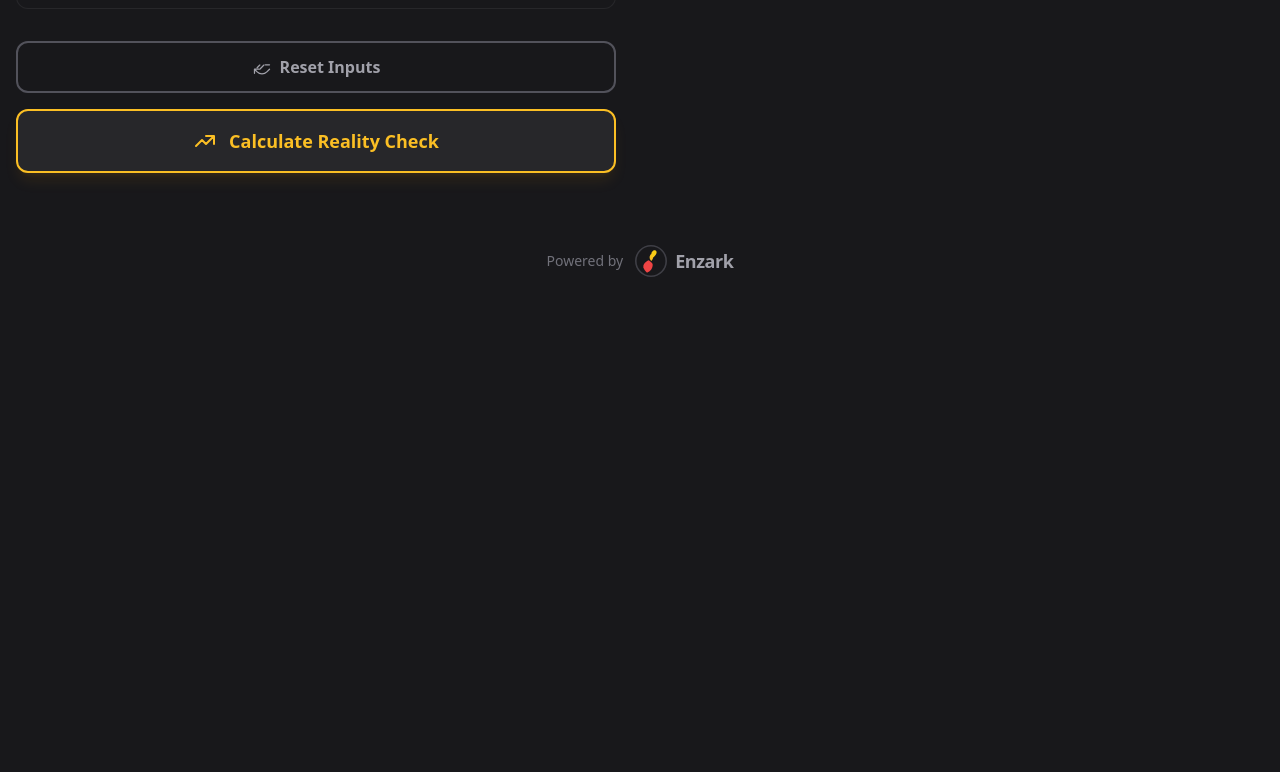
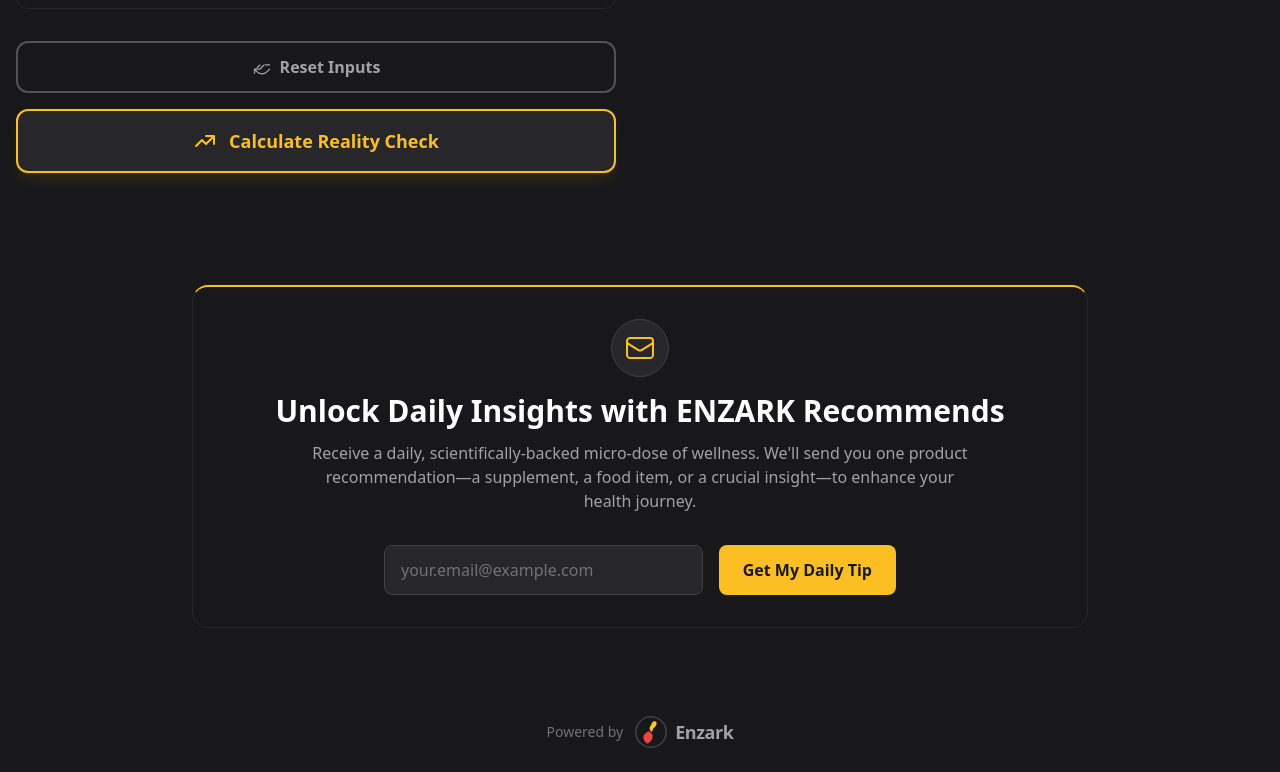
Before and after one commit to APAS2025/Burn, a React (Vite) app: page / in a window 1280 px wide. Shown: the part 1969-2741 px from the top of the page. Before the commit the page ends 2270 px from the top, so only its background shows below. Built offline with nearby package versions, Linux system fonts and the light colour scheme; no server answers.

Commit message:
feat: Add subscription signup component
Introduces a new `SubscriptionCard` component and integrates it into the main `App` layout. This component allows users to sign up for daily wellness insights via email. Also adds a `MailIcon` to the icon library.

```diff
--- a/App.tsx
+++ b/App.tsx
@@ -1,3 +1,4 @@
+
 
 
 import React, { useState, useCallback, useEffect } from 'react';
@@ -14,6 +15,7 @@ import { PlusIcon, SparklesIcon, DatabaseIcon, CameraIcon, ChartLineIcon, ResetI
 import LoadingAnalysis from './components/LoadingAnalysis';
 import EnzarkLogo from './components/EnzarkLogo';
 import ShareAppButton from './components/ShareAppButton';
+import SubscriptionCard from './components/SubscriptionCard';
 
 
 const App: React.FC = () => {
@@ -235,6 +237,9 @@ const App: React.FC = () => {
           </div>
         </div>
       </main>
+      <section className="container mx-auto px-4">
+        <SubscriptionCard />
+      </section>
       <footer className="container mx-auto flex justify-center items-center py-6">
         <EnzarkLogo />
       </footer>
--- a/components/Icons.tsx
+++ b/components/Icons.tsx
@@ -147,3 +147,9 @@ export const SmsIcon: React.FC<{ className?: string }> = ({ className = "w-6 h-6
         <path strokeLinecap="round" strokeLinejoin="round" d="M21.75 6.75v10.5a2.25 2.25 0 01-2.25 2.25h-15a2.25 2.25 0 01-2.25-2.25V6.75m19.5 0A2.25 2.25 0 0019.5 4.5h-15a2.25 2.25 0 00-2.25 2.25m19.5 0v.243a2.25 2.25 0 01-1.07 1.916l-7.5 4.615a2.25 2.25 0 01-2.36 0L3.32 8.91a2.25 2.25 0 01-1.07-1.916V6.75" />
     </svg>
 );
+
+export const MailIcon: React.FC<{ className?: string }> = ({ className = "w-6 h-6" }) => (
+    <svg xmlns="http://www.w3.org/2000/svg" className={className} fill="none" viewBox="0 0 24 24" strokeWidth={1.5} stroke="currentColor" aria-hidden="true">
+        <path strokeLinecap="round" strokeLinejoin="round" d="M21.75 6.75v10.5a2.25 2.25 0 01-2.25 2.25h-15a2.25 2.25 0 01-2.25-2.25V6.75m19.5 0A2.25 2.25 0 0019.5 4.5h-15a2.25 2.25 0 00-2.25 2.25m19.5 0v.243a2.25 2.25 0 01-1.07 1.916l-7.5 4.615a2.25 2.25 0 01-2.36 0L3.32 8.91a2.25 2.25 0 01-1.07-1.916V6.75" />
+    </svg>
+);
--- /dev/null
+++ b/components/SubscriptionCard.tsx
@@ -0,0 +1,61 @@
+
+import React, { useState } from 'react';
+import { MailIcon, CheckCircleIcon } from './Icons';
+
+const SubscriptionCard: React.FC = () => {
+  const [email, setEmail] = useState('');
+  const [status, setStatus] = useState<'idle' | 'success'>('idle');
+
+  const handleSubmit = (e: React.FormEvent) => {
+    e.preventDefault();
+    if (email && email.includes('@')) {
+      // Simulate API call
+      setStatus('success');
+      // In a real app, you'd call your backend here.
+      // e.g., subscribeUser(email);
+    }
+  };
+
+  return (
+    <div className="bg-zinc-900 my-16 p-8 rounded-2xl border border-zinc-800 border-t-2 border-t-amber-400 text-center max-w-4xl mx-auto animate-pop-in">
+      <div className="flex justify-center mb-4">
+        <div className="p-3 bg-zinc-800 rounded-full border border-zinc-700">
+           <MailIcon className="w-8 h-8 text-amber-400" />
+        </div>
+      </div>
+      <h2 className="text-3xl font-bold text-white">Unlock Daily Insights with ENZARK Recommends</h2>
+      <p className="mt-3 text-zinc-400 max-w-2xl mx-auto">
+        Receive a daily, scientifically-backed micro-dose of wellness. We'll send you one product recommendation—a supplement, a food item, or a crucial insight—to enhance your health journey.
+      </p>
+
+      <div className="mt-8 max-w-lg mx-auto">
+        {status === 'idle' ? (
+          <form onSubmit={handleSubmit} className="flex flex-col sm:flex-row gap-4">
+            <input
+              type="email"
+              value={email}
+              onChange={(e) => setEmail(e.target.value)}
+              placeholder="your.email@example.com"
+              required
+              className="flex-grow bg-zinc-800 border border-zinc-700 rounded-lg py-3 px-4 text-white placeholder-zinc-500 focus:ring-2 focus:ring-amber-400 focus:border-amber-400 transition"
+              aria-label="Email for newsletter"
+            />
+            <button
+              type="submit"
+              className="py-3 px-6 bg-amber-400 text-zinc-900 font-bold rounded-lg hover:bg-amber-300 transition-colors duration-200 transform hover:scale-[1.02]"
+            >
+              Get My Daily Tip
+            </button>
+          </form>
+        ) : (
+          <div className="bg-green-500/10 border border-green-500/30 text-green-300 p-4 rounded-xl flex items-center justify-center gap-3 animate-pop-in">
+            <CheckCircleIcon className="w-6 h-6" />
+            <p className="font-semibold">Thank you for subscribing! Check your inbox for your first insight.</p>
+          </div>
+        )}
+      </div>
+    </div>
+  );
+};
+
+export default SubscriptionCard;
```
